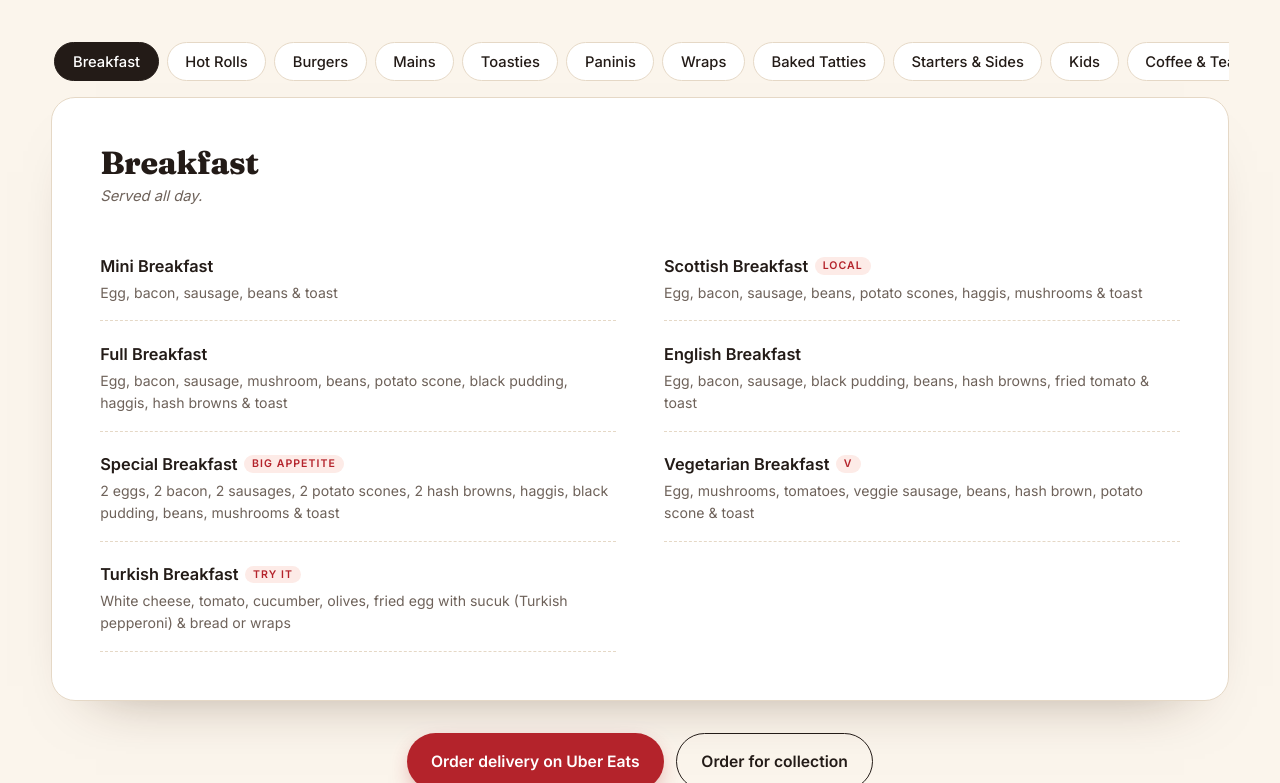
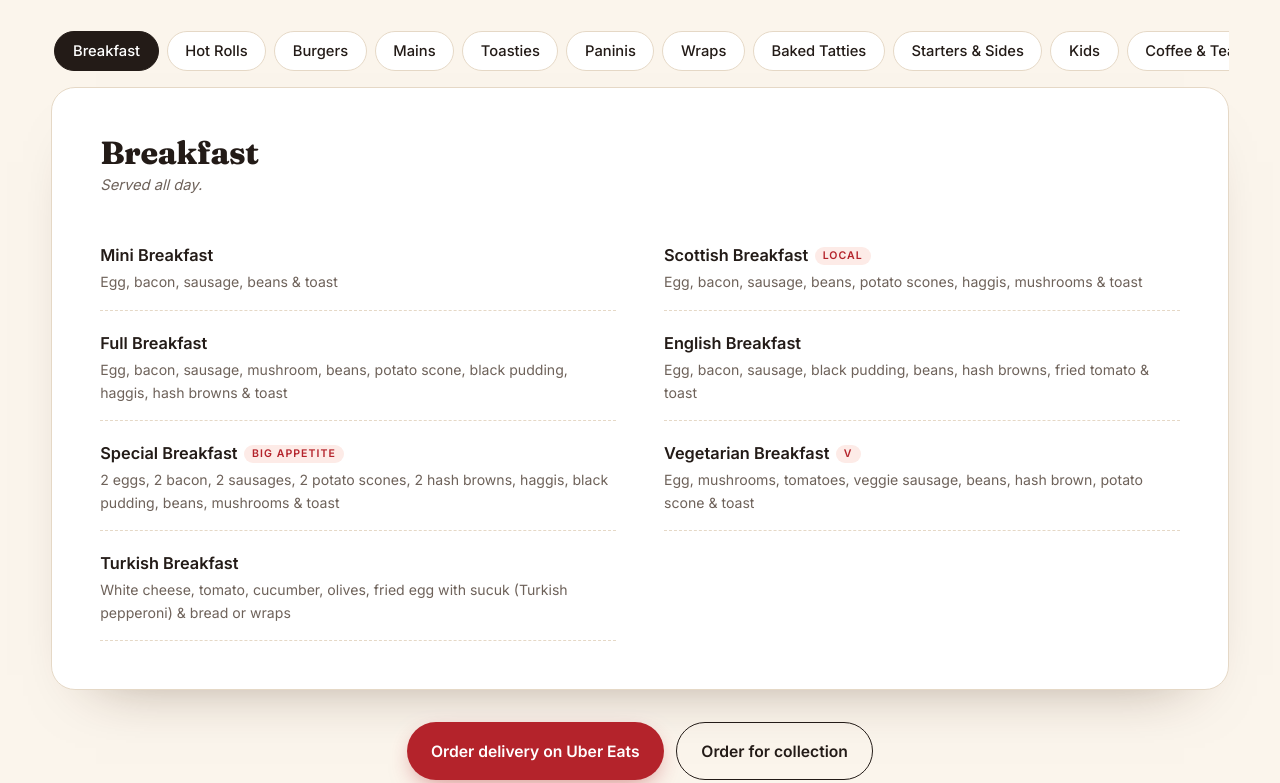
Before and after one commit to altugbozyaka2005/caledonia-cafe-bistro, a plain HTML site: page index.html in a window 1280 px wide. Shown: the part 3646-4429 px from the top of the page. Drawn offline with Linux system fonts and the light colour scheme.

Commit message:
Remove extra emphasis on Turkish menu items
Co-Authored-By: Claude Opus 5.5 <noreply@anthropic.com>
Claude-Session: https://claude.ai/code/session_01KcoyU9zvXVrxUq29Ee7tdQ

```diff
--- a/index.html
+++ b/index.html
@@ -309,7 +309,7 @@ footer li{list-style:none;margin:.35rem 0}
         <div class="fact"><b>7</b><span>days a week</span></div>
         <div class="fact"><b>100+</b><span>dishes on the menu</span></div>
       </div>
-      <p>From a quick bacon roll on the way to work to a long, lazy brunch with the family, we cook everything fresh to order and serve it with a smile. Our menu runs from classic Scottish and English breakfasts to toasties, paninis, baked tatties and grills — plus a <strong>Turkish breakfast</strong> with white cheese, olives and sucuk that you won't find anywhere else on the street.</p>
+      <p>From a quick bacon roll on the way to work to a long, lazy brunch with the family, we cook everything fresh to order and serve it with a smile. Our menu runs from classic Scottish and English breakfasts to toasties, paninis, baked tatties and grills — there's something on it for everyone.</p>
       <p>Bring the kids (there's a menu just for them), bring the dog, or just bring yourself. Walk in, or give us a ring and we'll keep a table for you.</p>
     </div>
   </div>
@@ -442,7 +442,7 @@ const MENU = {
     ["English Breakfast","Egg, bacon, sausage, black pudding, beans, hash browns, fried tomato & toast"],
     ["Special Breakfast","2 eggs, 2 bacon, 2 sausages, 2 potato scones, 2 hash browns, haggis, black pudding, beans, mushrooms & toast","Big appetite"],
     ["Vegetarian Breakfast","Egg, mushrooms, tomatoes, veggie sausage, beans, hash brown, potato scone & toast","V"],
-    ["Turkish Breakfast","White cheese, tomato, cucumber, olives, fried egg with sucuk (Turkish pepperoni) & bread or wraps","Try it"]]},
+    ["Turkish Breakfast","White cheese, tomato, cucumber, olives, fried egg with sucuk (Turkish pepperoni) & bread or wraps"]]},
   "Hot Rolls": {note:"Freshly made, morning to afternoon.", items:[
     ["Bacon Roll","Two slices"],["Sausage Roll","Two pieces"],["Slice Sausage Roll","Two slices"],["Veggie Sausage Roll","Two pieces","V"],
     ["Hash Brown Roll","Two pieces"],["Potato Scone Roll","Two pieces"],["Haggis Roll","Two pieces"],["Black Pudding Roll","Two pieces"],
@@ -458,7 +458,7 @@ const MENU = {
     ["Chicken Nuggets & Chips",""],["Smoked Sausage & Chips",""],["Fish Cake & Chips",""],["Macaroni Cheese","","V"]]},
   "Toasties": {note:"All toasties served with salad & chips.", items:[
     ["Cheese","","V"],["Cheese & Onion","","V"],["Cheese & Ham",""],["Cheese & Pepperoni",""],["Tuna Mayo",""],["Tuna Mayo & Sweetcorn",""],
-    ["Spicy Chicken & Mayo",""],["Chicken & Bacon",""],["Turkish Toast","Feta cheese & sucuk (Turkish pepperoni)","Try it"]]},
+    ["Spicy Chicken & Mayo",""],["Chicken & Bacon",""],["Turkish Toast","Feta cheese & sucuk (Turkish pepperoni)"]]},
   "Paninis": {note:"All paninis served with salad & chips.", items:[
     ["Cheese","","V"],["Cheese & Tomato","","V"],["Cheese & Onion","","V"],["Cheese & Pepperoni",""],["Cheese & Ham",""],["Tuna Mayo",""],
     ["Tuna Mayo & Sweetcorn",""],["Chicken Mayo & Bacon",""],["Mexican Chicken",""],["BBQ Chicken",""],["Sweet Chilli Chicken",""],
```
